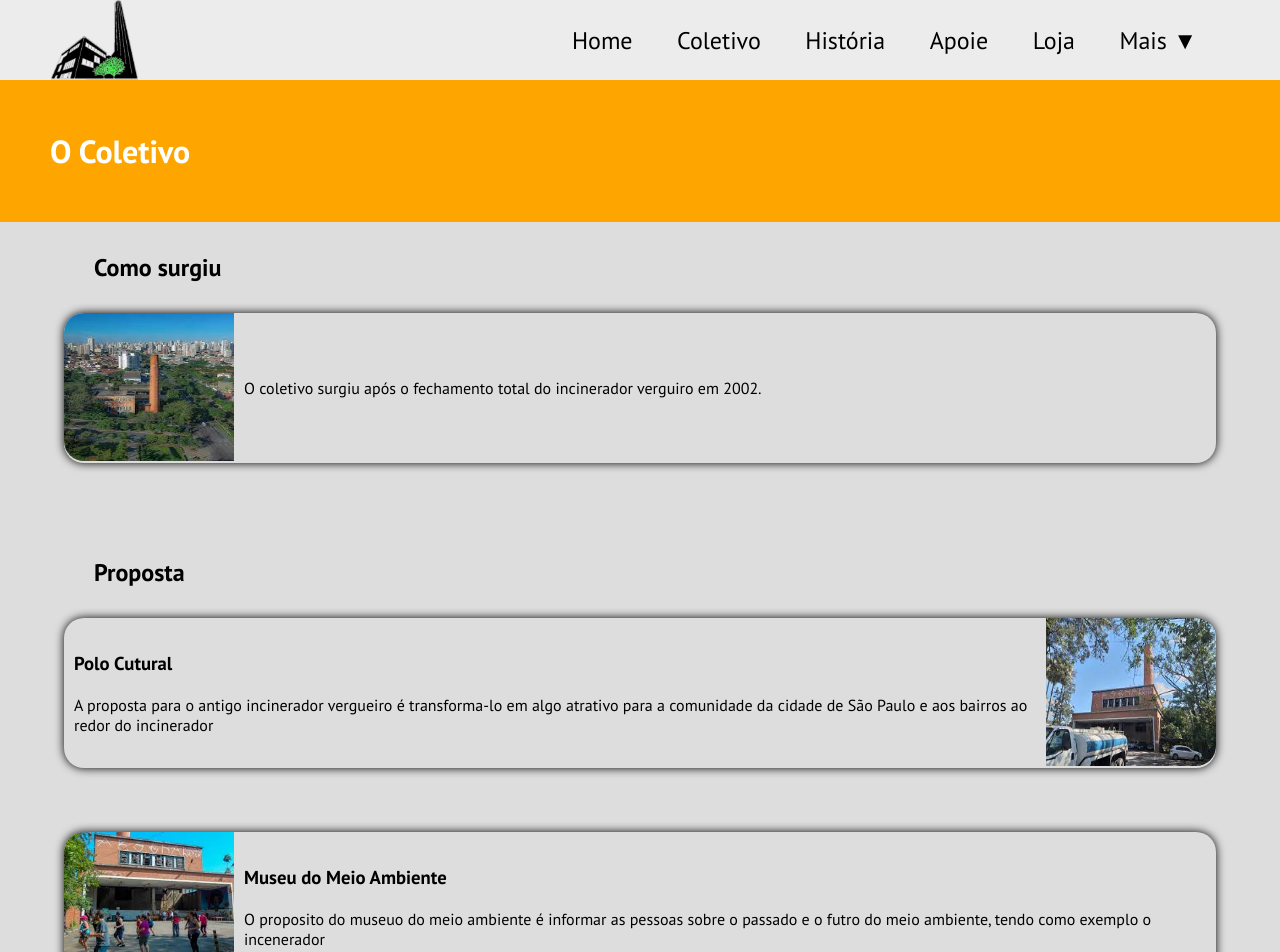
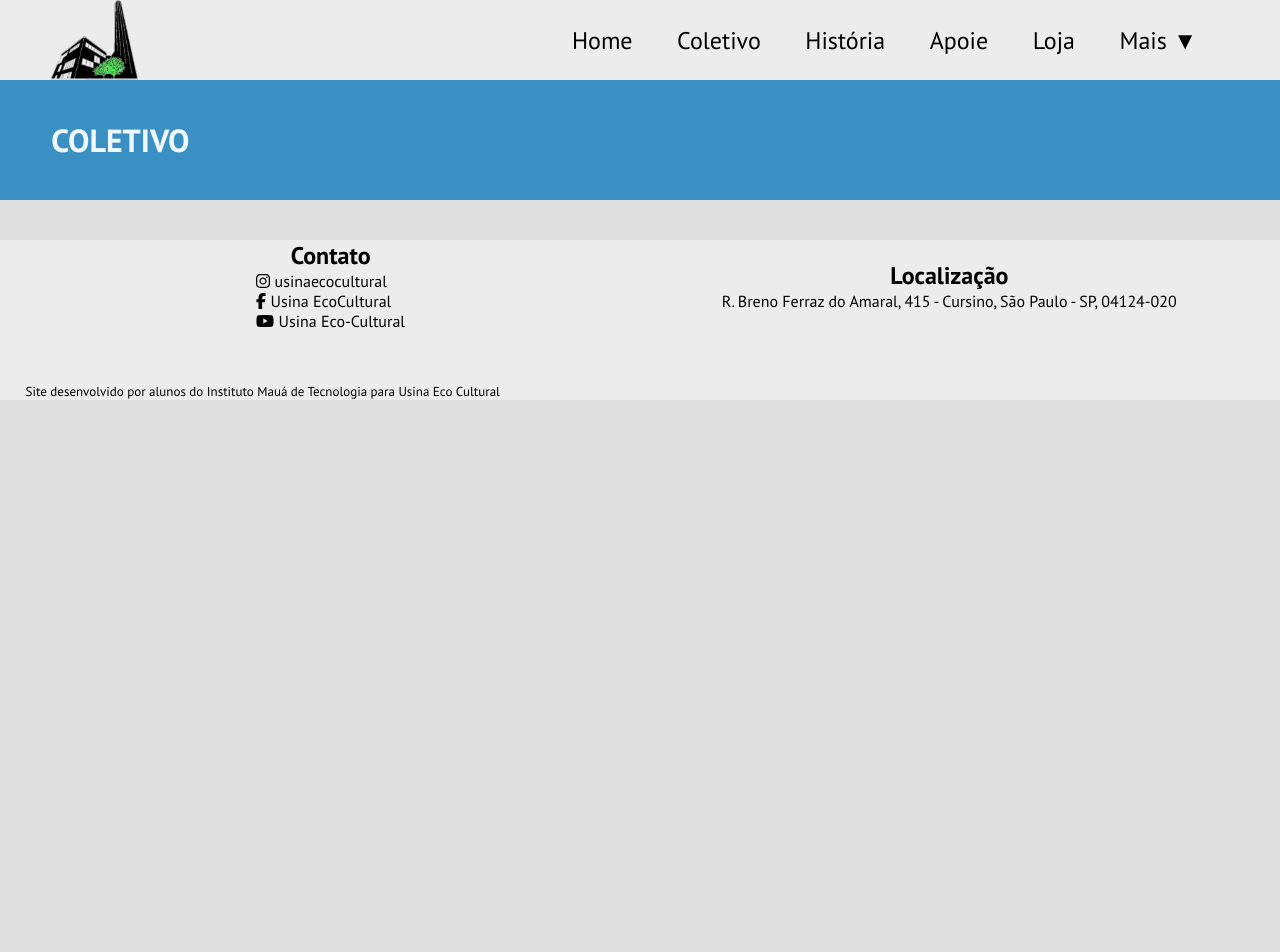
Before and after one commit to guilhermesantos0/pi_2sem, a React (Create React App) app: page /coletivo in a window 1280 px wide. Shown: the top 952 px of the page. After the commit the page ends 800 px from the top, so only its background shows below. Built offline with nearby package versions, Linux system fonts and the light colour scheme.

Commit message:
component para o header

```diff
--- a/src/components/Header.jsx
+++ b/src/components/Header.jsx
@@ -5,7 +5,7 @@ import "../styles/components/Header.css"
 function Header({ children, color }) {
     return(
         <div className="Header" style={{backgroundColor: color}}>
-            {children}
+            <b>{children}</b>
         </div>
     )
 }
--- a/src/pages/Apoiadores.jsx
+++ b/src/pages/Apoiadores.jsx
@@ -6,7 +6,7 @@ function Apoiadores () {
     return (
         <div className="Apoiadores">
             <Navbar tab="Apoiadores" />
-            <Header color="var(--theme-color4)">Apoiadores</Header>
+            <Header color="var(--theme-color4)">APOIADORES</Header>
             <Footer />
         </div>
     )
--- a/src/pages/Coletivo.jsx
+++ b/src/pages/Coletivo.jsx
@@ -1,5 +1,6 @@
 import Navbar from "../components/Navbar";
 import Footer from "../components/Footer";
+import Header from "../components/Header";
 
 import "../styles/pages/Coletivo.css"
 
@@ -11,48 +12,7 @@ function Coletivo() {
     return(
         <div className="Coletivo">
             <Navbar tab="Coletivo" />
-            <div className="ColetivoContent">
-                <div class="header">
-                <h1>O Coletivo</h1>
-            </div>
-            <div>
-                <div class="conteudo">
-                    <h2>Como surgiu</h2>
-                    <div class="info info_tam">
-                        <div>
-                            <img src={img1} class="img_a_esquerda"/>
-                        </div>
-                        <div class="texto_informativo">
-                            <p>O coletivo surgiu após o fechamento total do incinerador verguiro em 2002. </p>
-                        </div>
-                    </div>
-                </div>
-                <div class="conteudo">
-                    <h2>Proposta</h2>
-                    <div class="info info_tam">
-                        <div class="texto_informativo">
-                            <h3>Polo Cutural</h3>
-                            <p>A proposta para o antigo incinerador vergueiro é transforma-lo em algo atrativo para a comunidade da cidade de São Paulo e aos bairros ao redor do incinerador</p>
-                        </div>
-                        <div class="imagem">
-                            <img src={img2} class="img_a_direita"/>
-                        </div>
-                    </div>
-                </div>
-                <div class="conteudo">
-                    <div class="info info_tam">
-                        <div>
-                            <img src={img3} class="img_a_esquerda"/>
-                        </div>
-                        <div class="texto_informativo">
-                            <h3>Museu do Meio Ambiente</h3>
-                            <p>O proposito do museuo do meio ambiente é informar as pessoas sobre o passado e o futro do meio ambiente, tendo como exemplo o incenerador                   </p>
-                        </div>
-
-                    </div>
-                </div>
-            </div>
-            </div>
+            <Header color="var(--theme-color4)">COLETIVO</Header>
             <Footer />
         </div>
     )
--- a/src/pages/Contato.jsx
+++ b/src/pages/Contato.jsx
@@ -1,17 +1,15 @@
 import Navbar from "../components/Navbar";
 import Footer from "../components/Footer";
+import Header from "../components/Header";
 
 import "../styles/pages/Contato.css"
-import image from "../images/contato/fale-conosco3.jpg"
 
 function Contato () {
     return(
         <div className="Contato">
             <Navbar tab="Contato" />
                 <div className="ContatoContent">
-                    <div className="header-page">
-                        <h1 className="word">FALE CONOSCO</h1>
-                    </div>
+                    <Header color="var(--theme-color3)">FALE CONOSCO</Header>
 
                     <div className="body">
                         <div className="image">
--- a/src/pages/Eventos.jsx
+++ b/src/pages/Eventos.jsx
@@ -1,5 +1,6 @@
 import Navbar from "../components/Navbar";
 import Footer from "../components/Footer";
+import Header from "../components/Header";
 
 import "../styles/pages/Eventos.css";
 
@@ -8,9 +9,7 @@ function Eventos () {
         <div className="Eventos">
             <Navbar tab="Eventos" />
                 <div className="EventosContent">
-                    <div className="header-page">
-                        <h1 className="word"><b>EVENTOS</b></h1>
-                    </div>
+                    <Header color="var(--theme-color3)">EVENTOS</Header>
 
                     <div className="eventos">
                         <div className="card-eventos foto-1">
--- a/src/pages/Historia.jsx
+++ b/src/pages/Historia.jsx
@@ -1,5 +1,6 @@
 import Navbar from "../components/Navbar";
 import Footer from "../components/Footer";
+import Header from "../components/Header";
 
 import "../styles/pages/Historia.css"
 
@@ -8,9 +9,7 @@ function Historia() {
         <div className="Historia">
             <Navbar tab="História" />
             <div className="HistoriaContent">
-                <div class="header">
-                    <p>HISTORIA</p>
-                </div>
+                <Header color="var(--theme-color3)">HISTÓRIA</Header>
                 <div class="conteudo">
                     <div class="origem">
                         <h2>Origem</h2>
--- a/src/pages/Localizacao.jsx
+++ b/src/pages/Localizacao.jsx
@@ -1,11 +1,12 @@
 import Navbar from "../components/Navbar";
 import Footer from "../components/Footer";
+import Header from "../components/Header";
 
 function Localizacao () {
     return(
         <div className="Localizacao">
             <Navbar tab="Localização" />
-                <h1>Como chegar</h1>
+                <Header color="var(--theme-color1)">COMO CHEGAR</Header>
             <Footer />
         </div>
     )
--- a/src/pages/Loja.jsx
+++ b/src/pages/Loja.jsx
@@ -1,5 +1,6 @@
 import Navbar from "../components/Navbar";
 import Footer from "../components/Footer";
+import Header from "../components/Header";
 
 import "../styles/pages/Loja.css"
 
@@ -8,9 +9,7 @@ function Loja () {
         <div className="Loja">
             <Navbar tab="Loja" />
                 <div className="LojaContent">
-                    <div className="header-page">
-                        <h1 className="word"><b>LOJA</b></h1>
-                    </div>
+                    <Header color="var(--theme-color1)">LOJA</Header>
                     <div className="body-prod">
                         <div className="categorias">
                             <div><h4>Categorias dos Produtos</h4></div>
--- a/src/pages/Noticias.jsx
+++ b/src/pages/Noticias.jsx
@@ -1,14 +1,15 @@
-import "../styles/pages/Noticias.css";
-
 import Navbar from "../components/Navbar";
 import Footer from "../components/Footer";
+import Header from "../components/Header";
+
+import "../styles/pages/Noticias.css";
 
 function Noticias() {
     return (
         <div className="Noticias">
             <Navbar tab="Noticias" />
             <div className="NoticiasContent">
-                <h1 className="noticias_title">Noticias</h1>
+                <Header color="var(--theme-color1)">NOTÍCIAS</Header>
                 <div className="noticias">
                     <div className="card-noticias foto-1">
                         <div className="noticia-1 texto">
```
Also changed, not shown: src/styles/pages/Historia.css (+23 -9 lines).
